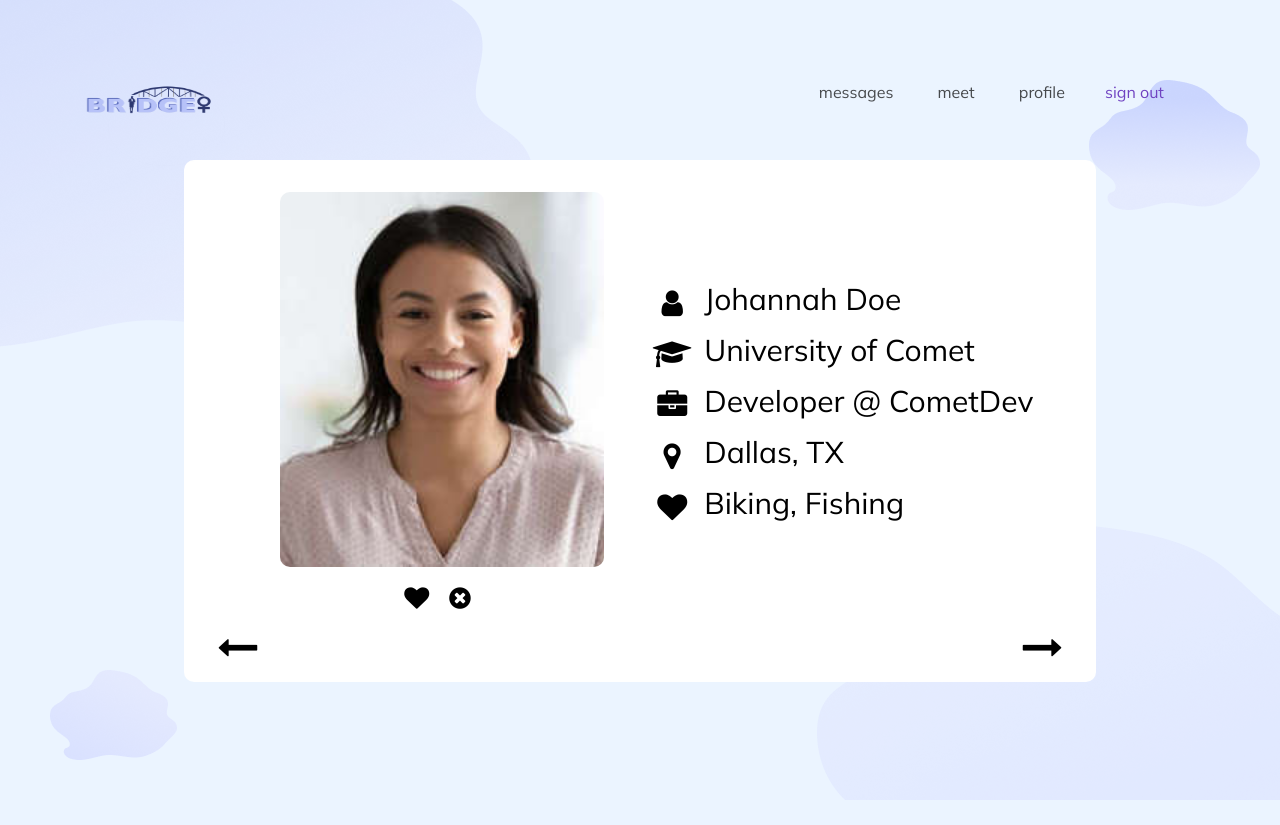
After one commit to mary1afshar/bridge, a PHP site: page /meet1.php in a window 1280 px wide. The commit adds this page. Run offline with PHP 8.4, Linux system fonts and the light colour scheme; some web fonts are replaced.

Commit message:
added extra meet pages

```diff
--- a/css/style.css
+++ b/css/style.css
@@ -113,8 +113,9 @@ text-transform: lowercase;
   .btn:hover, .btn:active, .btn:focus {
     outline: none;
     -webkit-box-shadow: none !important;
-    box-shadow: none !important; }
-    position: absolute;
+    box-shadow: none !important;
+    position: absolute;
+  }
   .btn.btn-primary {
     background: #6f42c1;
     border-color: #6f42c1;
@@ -1418,13 +1419,15 @@ figure figcaption {
 .card-btn{
   border: none;
   color: black;
-  font-size: 25px;
   cursor: pointer;
   background: none;
 }
+#card-btn-size{
+  font-size: 25px;
+}
 
 .card-btn:hover {
-  color: purple;
+  color: #A09CEA;
 }
 
 .icon-row{
--- /dev/null
+++ b/meet1.php
@@ -0,0 +1,170 @@
+<?php
+  session_start();
+  $_SESSION;
+?>
+
+
+<!doctype html>
+<html lang="en">
+
+<head>
+  <title>meet</title>
+  <link rel="shortcut icon" type="image/png" href="home_images/notebook.svg">
+  <meta charset="utf-8">
+  <meta name="viewport" content="width=device-width, initial-scale=1, shrink-to-fit=no">
+
+  <link href="https://fonts.googleapis.com/css2?family=Mulish:wght@400;700;900&display=swap" rel="stylesheet">
+  <link rel="stylesheet" href="https://cdnjs.cloudflare.com/ajax/libs/font-awesome/4.7.0/css/font-awesome.min.css">
+  <link rel="stylesheet" href="fonts/icomoon/style.css">
+
+  <link rel="stylesheet" href="css/bootstrap.min.css">
+  <link rel="stylesheet" href="css/jquery-ui.css">
+  <link rel="stylesheet" href="css/owl.carousel.min.css">
+  <link rel="stylesheet" href="css/owl.theme.default.min.css">
+  <link rel="stylesheet" href="css/owl.theme.default.min.css">
+
+  <link rel="stylesheet" href="css/jquery.fancybox.min.css">
+
+  <link rel="stylesheet" href="css/bootstrap-datepicker.css">
+
+  <link rel="stylesheet" href="fonts/flaticon/font/flaticon.css">
+  <link rel="stylesheet" href="fonts/flaticon-covid/font/flaticon.css">
+
+  <link rel="stylesheet" href="css/aos.css">
+
+  <link rel="stylesheet" href="css/style.css">
+
+</head>
+
+<body data-spy="scroll" data-target=".site-navbar-target" data-offset="300">
+
+
+  <div id="overlayer"></div>
+  <div class="loader">
+    <div class="spinner-border text-primary" role="status">
+      <span class="sr-only">Loading...</span>
+    </div>
+  </div>
+
+
+  <div class="site-wrap">
+
+    <div class="site-mobile-menu site-navbar-target">
+      <div class="site-mobile-menu-header">
+        <div class="site-mobile-menu-close mt-3">
+          <span class="icon-close2 js-menu-toggle"></span>
+        </div>
+      </div>
+      <div class="site-mobile-menu-body"></div>
+    </div>
+
+
+    <header class="site-navbar light js-sticky-header site-navbar-target" role="banner">
+
+
+      <div class="container">
+        <div class="row align-items-center">
+          <div class="logo">
+            <img src="images/logo.png" alt="logo" />
+          </div>
+
+          <div class="col-12 col-md-10 d-none d-xl-block">
+            <nav class="site-navigation position-relative text-right" role="navigation">
+
+              <ul class="site-menu main-menu js-clone-nav mr-auto d-none d-lg-block">
+                <li class="active">
+                <li><a href="messages.html" class="nav-link">messages</a></li>
+                <li><a href="meet.html" class="nav-link">meet</a></li>
+                <li><a href="profile.html" class="nav-link">profile</a></li>
+                <a href="index.html" class="nav-link">sign out</a></li>
+              </ul>
+            </nav>
+          </div>
+
+
+          <div class="col-6 d-inline-block d-xl-none ml-md-0 py-3" style="position: relative; top: 3px;"><a href="#"
+              class="site-menu-toggle js-menu-toggle float-right"><span class="icon-menu h3 text-black"></span></a>
+          </div>
+
+        </div>
+      </div>
+
+    </header>
+
+    <div class="hero-v1">
+      <div class="blob1">
+        <img src="images\blob1.png" alt="Image" class="img-fluid">
+      </div>
+
+      <div class="blob2">
+        <img src="images\blob2.png" alt="Image" class="img-fluid">
+      </div>
+
+      <div class="blob3">
+        <img src="images\blob3.png" alt="Image" class="img-fluid">
+      </div>
+
+      <div class="blob4">
+        <img src="images\blob4.png" alt="Image" class="img-fluid">
+      </div>
+
+      <div class="container">
+        <div class="row align-items-center justify-content-center">
+          <div class="id-card">
+            <div class="card-row">
+              <div class="card-column">
+                <!-- add the images from the database -->
+                <div class="card-image-box">
+                  <img class="card-image" src="images/stockimage1.jpg" alt="stock">
+                </div>
+                <div class="icon-row">
+                  <button class="card-btn" id="card-btn-size"><i class="fa fa-heart"></i></button>
+                  <button class="card-btn" id="card-btn-size"><i class="fa fa-times-circle"></i></button>
+                </div>
+              </div>
+              <div class="card-column">
+                <div class="card-text-box">
+                  <ul class="fa-ul">
+                    <li><span class="fa-li"><i class="fa fa-user card-icons"></i></span> Johannah Doe</li>
+                    <li><span class="fa-li"><i class="fa fa-graduation-cap card-icons"></i></span>University of Comet
+                    </li>
+                    <li><span class="fa-li"><i class="fa fa-briefcase card-icons"></i></span> Developer @ CometDev</li>
+                    <li><span class="fa-li"><i class="fa fa-map-marker card-icons"></i></span> Dallas, TX </li>
+                    <li><span class="fa-li"><i class="fa fa-heart card-icons"></i></span> Biking, Fishing </li>
+                  </ul>
+                </div>
+              </div>
+            </div>
+            <div class="row align-items-center justify-content-center">
+            <a id="left" href="meet.php"><button class="card-btn"><i class="fa fa-long-arrow-left"></i></button></a>
+              <a id="right" href="meet2.php"><button class="card-btn"><i class="fa fa-long-arrow-right"></i></button></a>
+            </div>
+          </div>
+        </div>
+      </div>
+
+    </div>
+
+
+    <!-- MAIN -->
+
+
+    <script src="js/jquery-3.3.1.min.js"></script>
+    <script src="js/jquery-ui.js"></script>
+    <script src="js/popper.min.js"></script>
+    <script src="js/bootstrap.min.js"></script>
+    <script src="js/owl.carousel.min.js"></script>
+    <script src="js/jquery.countdown.min.js"></script>
+    <script src="js/jquery.easing.1.3.js"></script>
+    <script src="js/aos.js"></script>
+    <script src="js/jquery.fancybox.min.js"></script>
+    <script src="js/jquery.sticky.js"></script>
+    <script src="js/isotope.pkgd.min.js"></script>
+
+
+    <script src="js/main.js"></script>
+
+
+</body>
+
+</html>
```
Also changed, not shown: meet2.php (added, +170 -0 lines), meet3.php (added, +170 -0 lines), images/stockimage1.jpg (added), images/stockimage2.jpg (added), images/stockimage3.jpg (added).
